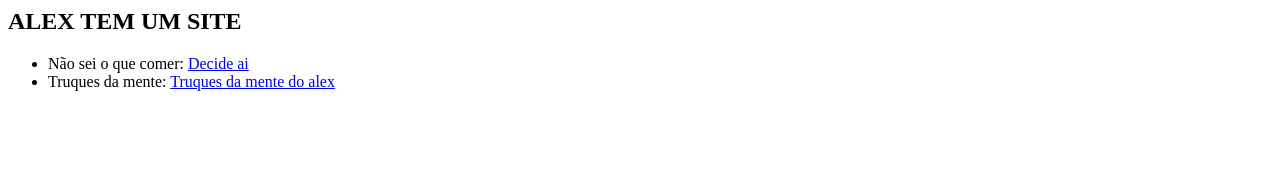
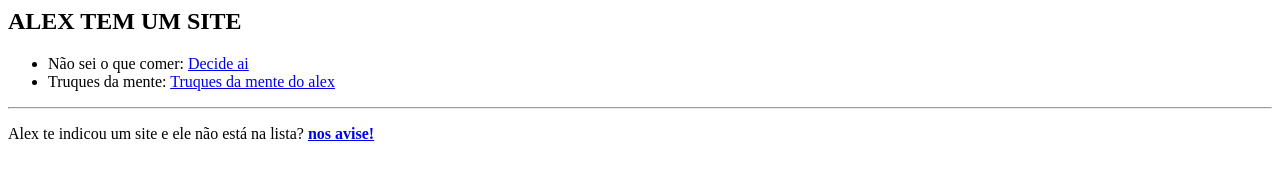
Before and after one commit to opedro/alextemumsite, a plain HTML site: page index.html in a window 1280 px wide. Drawn offline with Linux system fonts and the light colour scheme.

Commit message:
add link para recomendações

```diff
--- a/index.html
+++ b/index.html
@@ -7,6 +7,7 @@
   <li>Não sei o que comer: <a href="https://opedro.github.io/decideai/">Decide ai</a></li>
   <li>Truques da mente: <a href="http://trueques-da-mente.oalex.tk/">Truques da mente do alex</a></li>
 </ul>
-
+<hr>
+      <p>Alex te indicou um site e ele não está na lista? <a href="https://github.com/opedro/alextemumsite/issues/new"><b>nos avise!</b></a></p>
 </body>
 </html>
```
